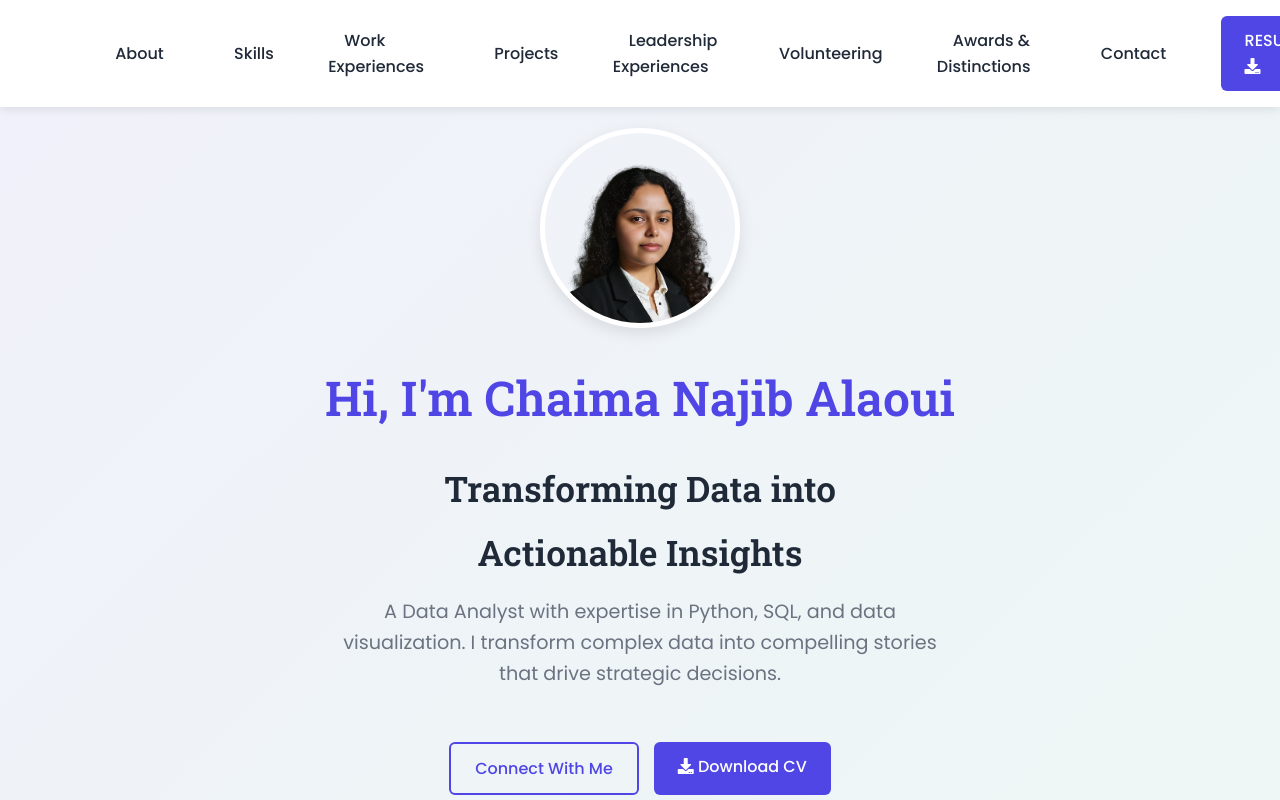
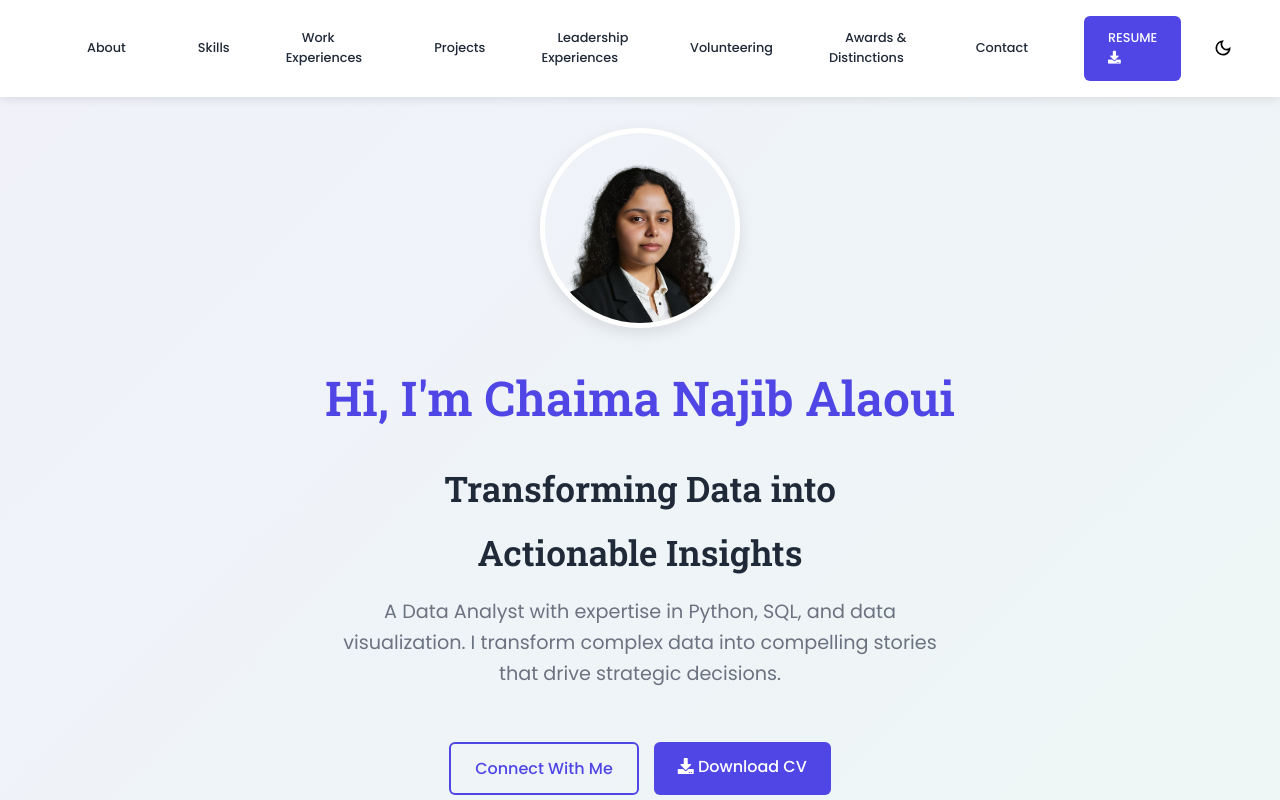
Before and after one commit to ChaimaAlaoui/MyPortfolio, a plain HTML site: page index.html in a window 1280 px wide. Shown: the top 800 px of the page. Drawn offline with Linux system fonts and the light colour scheme.

Commit message:
navbar resolved

```diff
--- a/src/css/style.css
+++ b/src/css/style.css
@@ -170,7 +170,8 @@ h1, h2, h3, h4, h5 {
 }
 
 .nav-menu li:last-child {
-  margin-left: 2rem;
+  margin-left: 1rem;
+
 }
 
 .navbar {
@@ -193,12 +194,20 @@ h1, h2, h3, h4, h5 {
   display: flex;
   justify-content: space-between;
   align-items: center;
+  padding: 0 1rem;
+
 }
 
 .nav-menu {
   display: flex;
   list-style: none;
   align-items: center;
+  gap: 0.2rem;
+  margin: 0;
+  padding: 0;
+  transform: translateX(-25px);
+  font-size: 0.8rem;
+
 }
 
 .nav-link {
@@ -250,7 +259,7 @@ h1, h2, h3, h4, h5 {
 }
 
 .theme-switch {
-  margin-left: 1rem;
+  margin-left: 0.5rem;
 }
 
 .toggle-icons {
@@ -1204,3 +1213,20 @@ body.dark-mode .project-card {
     font-size: 1rem;
   }
 }
+/* Pour les écrans larges - ajustement de l'espacement */
+@media (min-width: 769px) {
+  .nav-menu li {
+    margin: 0 0.8rem; /* Réduit l'espacement entre les liens */
+  }
+
+  .nav-menu {
+    gap: 0.5rem; /* Espacement réduit */
+  }
+}
+
+/* Pour les très grands écrans */
+@media (min-width: 1200px) {
+  .nav-menu li {
+    margin: 0 1rem; /* Espacement légèrement augmenté */
+  }
+}
```
